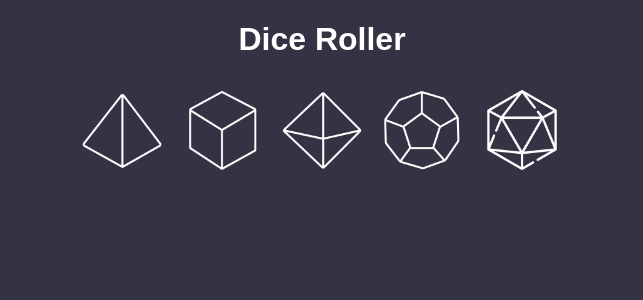
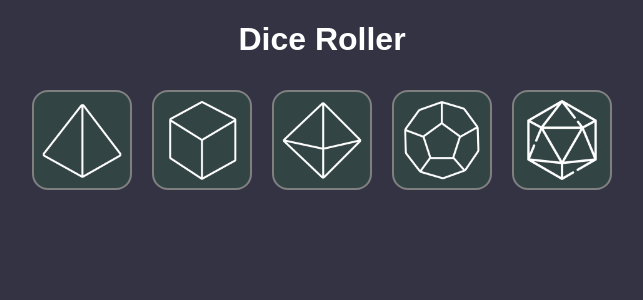
Before and after one commit to svper563/dice-roller, a React (Create React App) app: page / in a window 1280 px wide. Shown: the top 300 px of the page, without its empty margins (318-961 px from the left). Built offline with nearby package versions, Linux system fonts and the light colour scheme; the HTML template or start-up script is replaced by a standard one.

Commit message:
Added DieCard styling and hover effects

```diff
--- a/src/index.css
+++ b/src/index.css
@@ -1,6 +1,7 @@
 :root {
   --background-color: #334;
   --foreground-color: #fff;
+  --accent-color: #cbb;
 }
 
 body {
@@ -20,8 +21,29 @@ body {
   width: 80px;
   height: 80px;
   margin: 10px;
+  background-color: var(--accent-color);
+  padding: .5rem;
+  border-radius: 1rem;
+  border: 2px solid gray;
+  transition: width .5s, height .5s, border .5s;
+}
+
+.die-card img:hover {
+  width: 85px;
+  height: 85px;
+  border: 2px solid black
 }
 
 .inverted {
   filter: invert(100%);
 }
+
+.button-clear {
+    margin: 0;
+    padding: 0;
+    border: none;
+    background: none;
+    font: inherit;
+    color: inherit;
+    cursor: pointer;
+}
```
